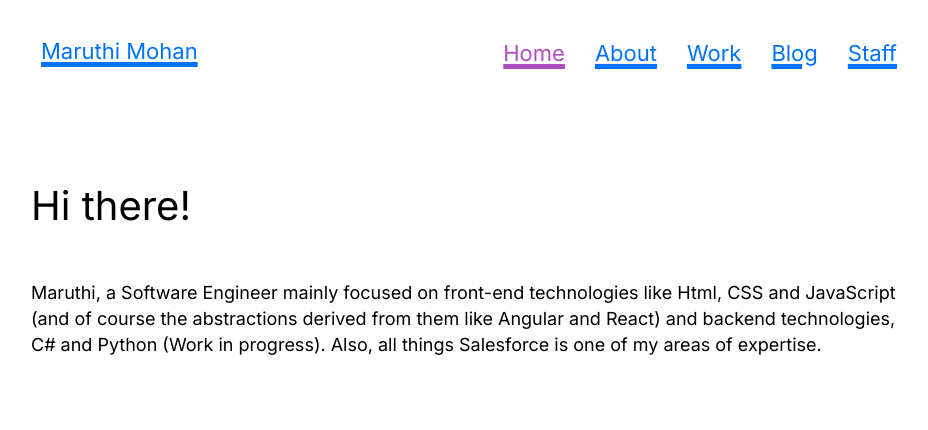
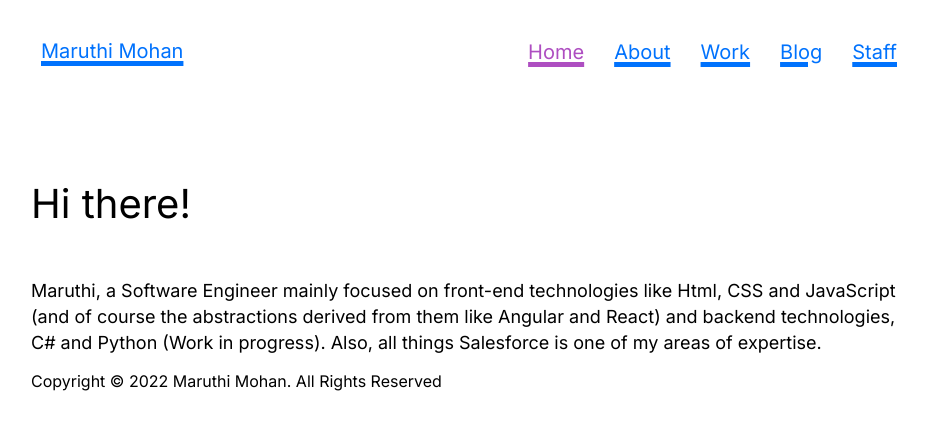
Before and after one commit to maruthimohan/maruthimohan.github.io, a Jekyll site: the page built from index.html, in a window 1280 px wide. Shown: the top 430 px of the page, without its empty margins (171-1099 px from the left). Built offline with Jekyll 4.4.1, drawn with Linux system fonts in a browser that asks for light colours; some web fonts are replaced.

Commit message:
Changing styles and adding copyright

```diff
--- a/_layouts/default.html
+++ b/_layouts/default.html
@@ -5,7 +5,7 @@
         <link href="https://fonts.googleapis.com/css2?family=Libre+Baskerville:ital,wght@0,400;0,700;1,400&family=Roboto+Mono:ital,wght@0,300;0,400;1,300;1,400&display=swap" rel="stylesheet">
         <link href="https://fonts.googleapis.com/css2?family=Dosis:wght@400;800&display=swap" rel="stylesheet">
         <link href="https://fonts.googleapis.com/css2?family=Arima&family=Fira+Sans:ital,wght@0,300;0,400;1,300;1,400&display=swap" rel="stylesheet">
-        <link href="https://fonts.googleapis.com/css2?family=Inconsolata&family=Inter&display=swap" rel="stylesheet">
+        <link href="https://fonts.googleapis.com/css2?family=Inconsolata&family=Inter&family=Titillium+Web&display=swap" rel="stylesheet">
         <link rel="stylesheet" href="/assets/css/styles.css" />
         <script src="/assets/js/navigationHelper.js"></script>
     </head>
@@ -14,5 +14,8 @@
         <div class="content">
             {{ content }}
         </div>
+        <div class="footer">
+            Copyright &copy; 2022 Maruthi Mohan. All Rights Reserved
+        </div>
     </body>
 </html>
--- a/assets/css/styles.scss
+++ b/assets/css/styles.scss
@@ -13,11 +13,14 @@ $inconsolata-font: 'Inconsolata', monospace;
 $inter-font: 'Inter', sans-serif;
 $roboto: 'Roboto Mono', monospace;
 $fira-sans: 'Fira Sans', sans-serif;
+$titilium-web: 'Titillium Web', sans-serif;
 
 body {
     font-family: $inter-font;
-    margin: 5px 15%;
+    margin: 0px 15%;
     background-color: #ffffff;
+    position: relative;
+    min-height: 95vh;
 }
 
 .header {
@@ -25,7 +28,7 @@ body {
     margin-bottom: 100px;
     margin-left: 5px;
     margin-right: 5px;
-    font-size: 22px;
+    font-size: 20px;
 
     &::after {
         content: "";
@@ -114,6 +117,10 @@ body {
     }
 }
 
+.footer {
+    margin: 15px 10px;
+}
+
 .content {
     clear: both;
     margin-left: 10px;
```
